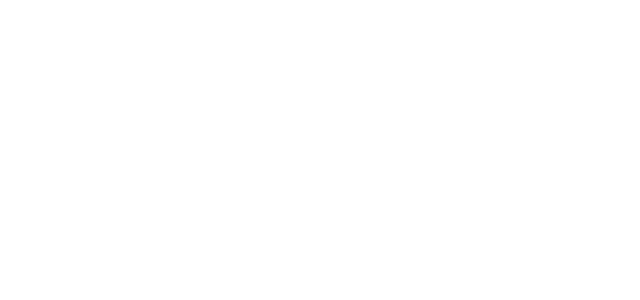
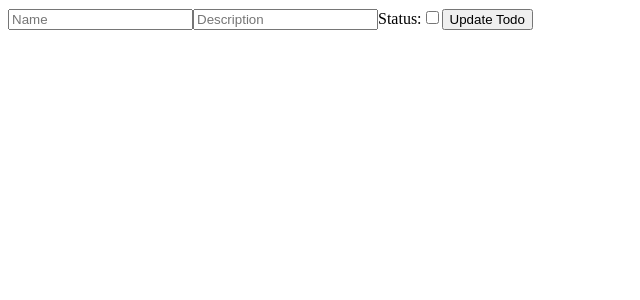
Before and after one commit to drcount-root/ToDo-List-App, a React (Vite) app: page /todo/edit/1 in a window 1280 px wide. Shown: the top 300 px of the page, without its empty margins (0-640 px from the left). Built offline with nearby package versions, Linux system fonts and the light colour scheme.

Commit message:
6 implemented

```diff
--- a/src/components/EditTodo/EditTodo.jsx
+++ b/src/components/EditTodo/EditTodo.jsx
@@ -1,34 +1,115 @@
+import { useState } from "react";
+import { useNavigate, useParams } from "react-router-dom";
+
+export default function EditTodo() {
+  const todoHeading = localStorage.getItem("heading");
+  const todoDescription = localStorage.getItem("description");
+  const todoStatus = localStorage.getItem("status");
+  const params = useParams();
+  const todoId = params.id;
+
+  const [todo, setTodo] = useState({
+    name: todoHeading,
+    description: todoDescription,
+    status: todoStatus,
+  });
+
+  const tokenId = localStorage.getItem("tokenId");
+  const navigate = useNavigate();
+
+  const updateTodo = async () => {
+    try {
+      const response = await fetch(
+        `https://todos-api-aeaf.onrender.com/api/v1/todo/update?id=${todoId}`,
+        {
+          method: "PUT",
+          headers: {
+            Authorization: "Bearer " + tokenId,
+            "Content-Type": "application/json",
+          },
+          body: JSON.stringify(todo),
+        }
+      );
+
+      if (!response.ok) {
+        throw new Error("Failed to update todo");
+      }
+
+      navigate("/todos");
+    } catch (error) {
+      console.error("Error updating todo:", error);
+    }
+  };
+
+  const handleInputChange = (e) => {
+    const { name, value, type, checked } = e.target;
+    const newValue = type === "checkbox" ? checked : value;
+    setTodo({
+      ...todo,
+      [name]: newValue,
+    });
+  };
+
+  return (
+    <>
+      <input
+        type="text"
+        name="name"
+        value={todo.name}
+        onChange={handleInputChange}
+        placeholder="Name"
+      />
+      <input
+        type="text"
+        name="description"
+        value={todo.description}
+        onChange={handleInputChange}
+        placeholder="Description"
+      />
+      <label>
+        Status:
+        <input
+          type="checkbox"
+          name="status"
+          checked={todo.status}
+          onChange={handleInputChange}
+        />
+      </label>
+      <button onClick={updateTodo}>Update Todo</button>
+    </>
+  );
+}
+
+
 // import { useState } from "react";
 // import { useParams, useNavigate } from "react-router-dom";
 
-const EditTodo = () => {
-//     const todoId = useParams().id;
-//     const navigate = useNavigate();
+// export default function EditTodo() {
+//   const navigate = useNavigate();
+//   const todoId = useParams().id;
+//   const tokenId = localStorage.getItem("tokenId");
+//   // get from lS
+//   const todoHeading = localStorage.getItem("heading");
+//   const todoDescription = localStorage.getItem("description");
+//   const todoStatus = localStorage.getItem("status");
+
+//   // state
 //   const [todo, setTodo] = useState({
-//     name: "",
-//     description: "",
-//     status: "",
+//     name: todoHeading,
+//     description: todoDescription,
+//     status: todoStatus,
 //   });
-//   const tokenId = localStorage.getItem("tokenId");
 
-//   const handleChange = (e) => {
-//     setTodo({
-//       ...todo,
-//       [e.target.name]: e.target.value,
-//       [e.target.description]: e.target.value,
-//       [e.target.status]: e.target.value,
-//     });
-//   };
-
-//   const handleSubmit = async (e) => {
-//     e.preventDefault();
+//   const handleEdit = async () => {
+//     console.log(todo.status)
 //     try {
-//       await fetch(
+//       const response = await fetch(
 //         `https://todos-api-aeaf.onrender.com/api/v1/todo/update?id=${todoId}`,
 //         {
 //           method: "PUT",
 //           headers: {
 //             Authorization: "Bearer " + tokenId,
+//             "Content-Type": "application/json",
 //             "Cache-Control": "no-cache",
 //             Accept: "*/*",
 //             "Accept-Encoding": "gzip, deflate, br",
@@ -37,57 +118,91 @@
 //           body: JSON.stringify(todo),
 //         }
 //       );
-//       console.log("Todo updated successfully");
+
+//       if (!response.ok) {
+//         throw new Error("Failed to edit todo");
+//       }
+
+//       if (response.ok) {
+//         // navigate("/todos");
+//         console.log('updated successfully')
+//       } else {
+//         throw new Error("Failed");
+//       }
+
+//       const data = await response.json();
+//       console.log(data);
+
+//       setTodo({
+//         name: "",
+//         description: "",
+//         status: false,
+//       });
+
 //     } catch (error) {
-//       console.error(error);
+//       console.error("Error editing todo:", error);
 //     }
 //   };
 
-//   const handleBack = () => {
-//     navigate('/todos');
-//   }
+//   // const handleHeadingChange = (e) => {
+//   //   setTodo((prev) => {
+//   //     return { ...prev, name: e.target.value };
+//   //   });
+//   //   console.log(e.target.value)
+//   // };
 
-  return
-// (
-//     <div>
-//       <h2>Edit Todo</h2>
-//       <form onSubmit={handleSubmit}>
-//         <div>
-//           <label htmlFor="name">Todo Name:</label>
-//           <input
-//             type="text"
-//             id="name"
-//             name="name"
-//             value={todo.name}
-//             onChange={handleChange}
-//           />
-//         </div>
-//         <div>
-//           <label htmlFor="description">Todo description:</label>
-//           <textarea
-//             id="description"
-//             name="description"
-//             value={todo.description}
-//             onChange={handleChange}
-//           ></textarea>
-//         </div>
-//         <div>
-//           <label htmlFor="status">Todo Status:</label>
-//           <select
-//             id="status"
-//             name="status"
-//             value={todo.status}
-//             onChange={handleChange}
-//           >
-//             <option value="pending">Pending</option>
-//             <option value="completed">Completed</option>
-//           </select>
-//         </div>
-//         <button type="submit">Update Todo</button>
-//         <button onClick={handleBack}>Back</button>
-//       </form>
-//     </div>
+//   // const handleDescriptionChange = (e) => {
+//   //   setTodo((prev) => {
+//   //     return { ...prev, description: e.target.value };
+//   //   });
+//   //   console.log(e.target.value)
+//   // };
+
+//   // const handleStatusChange = (e) => {
+//   //   setTodo((prev) => {
+//   //     return { ...prev, status: e.target.value };
+//   //   });
+//   //   console.log(e.target.value)
+//   // };
+
+//   const handleInputChange = (e) => {
+//     console.log(e.target)
+//     const { name, value, type, checked } = e.target;
+//     const newValue = type === 'checkbox' ? checked : value;
+//     setTodo({
+//       ...todo,
+//       [name]: newValue,
+//     });
+
+//     console.log(todo);
+//   };
+
+//   return (
+//     <>
+//       <input
+//         type="text"
+//         name="name"
+//         value={todo.name}
+//         onChange={handleInputChange}
+//         placeholder="Name"
+//       />
+//       <input
+//         type="text"
+//         name="description"
+//         value={todo.description}
+//         onChange={handleInputChange}
+//         placeholder="Description"
+//       />
+//       <label>
+//         Status:
+//         <input
+//           type="checkbox"
+//           name="status"
+//           checked={todo.status}
+//           onChange={handleInputChange}
+//         />
+//       </label>
+//       <button onClick={handleEdit}>Add Todo</button>
+//     </>
 //   );
-};
-
-export default EditTodo;
+// }
--- a/src/components/Login/Login.css
+++ b/src/components/Login/Login.css
@@ -1,7 +1,7 @@
 .main_container {
   display: flex;
   justify-content: center;
-  margin-top: 12%;
+  margin-top: 10%;
 }
 
 .login-form {
@@ -11,7 +11,7 @@
   margin-bottom: 1rem;
   background-color: rgb(226, 235, 142);
   padding: 30px;
-  width: 30%;
+  width: 25%;
   gap: 10px;
   border-radius: 7px;
 }
--- a/src/components/Login/Login.jsx
+++ b/src/components/Login/Login.jsx
@@ -55,6 +55,7 @@
     <>
       <div className="main_container">
         <form onSubmit={handleSubmit} className="login-form">
+        <h2>Login</h2>
           <input
             type="email"
             placeholder="Email"
--- a/src/components/ToDoDetails/ToDoDetails.jsx
+++ b/src/components/ToDoDetails/ToDoDetails.jsx
@@ -1,26 +1,30 @@
-// import React from 'react'
 import PropTypes from "prop-types";
 import { useEffect, useRef, useState } from "react";
 import { useParams, useNavigate } from "react-router-dom";
 
 export default function ToDoDetails() {
   const rendered = useRef(false);
-  const todoId = useParams().id;
-  console.log(todoId);
+  const params = useParams();
+  const todoId = params.id;
+  // console.log(todoId);
   const navigate = useNavigate();
   const tokenId = localStorage.getItem("tokenId");
+  const [loading, setLoading] = useState(true);
 
-  const [todoheading, setTodoheading] = useState('');
-  const [tododescription, setTododescription] = useState('');
-  const [todostatus, setTodostatus] = useState(false);
-  const [createdAt, setCreatedAt] = useState('');
-  const [createdBy, setCreatedBy] = useState('');
-  const [updatedAt, setUpdatedAt] = useState('');
+  const [todo, setTodo] = useState({
+    todoheading: "",
+    tododescription: "",
+    todostatus: "",
+    createdAt: "",
+    createdBy: "",
+    updatedAt: "",
+  });
 
   useEffect(() => {
     const getTodoDetails = async (tokenId) => {
       const response = await fetch(
-        `https://todos-api-aeaf.onrender.com/api/v1/todo/getById?id=${todoId}`, {
+        `https://todos-api-aeaf.onrender.com/api/v1/todo/getById?id=${todoId}`,
+        {
           method: "GET",
           headers: {
             Authorization: "Bearer " + tokenId,
@@ -32,13 +36,16 @@
         }
       );
       const body = await response.json();
-      console.log(body);
-      setTodoheading(body.name);
-      setTododescription(body.description);
-      setTodostatus(body.status);
-      setCreatedAt(body.createdAt)
-      setCreatedBy(body.createdBy)
-      setUpdatedAt(body.updatedAt)
+      // console.log(body);
+      setTodo({
+        todoheading: body.name,
+        tododescription: body.description,
+        todostatus: body.status,
+        createdAt: body.createdAt,
+        createdBy: body.createdBy,
+        updatedAt: body.updatedAt,
+      });
+      setLoading(false);
     };
 
     if (!rendered.current && tokenId) {
@@ -50,9 +57,14 @@
     };
   }, []);
 
-  /* new code
-  */
+  if (loading) {
+    return <div>Loading...</div>;
+  }
+
   const handleEdit = () => {
+    localStorage.setItem("heading", todo.todoheading);
+    localStorage.setItem("description", todo.tododescription);
+    localStorage.setItem("status", todo.todostatus);
     navigate(`/todo/edit/${todoId}`);
   };
 
@@ -72,6 +84,7 @@
         }
       );
 
+
       if (response.ok) {
         navigate("/todos");
       } else {
@@ -83,17 +96,17 @@
   };
 
   const handleBack = () => {
-    navigate('/todos');
-  }
+    navigate("/todos");
+  };
 
   return (
     <>
-      <h3>{todoheading}</h3>
-      <p>{tododescription}</p>
-      <p>{!todostatus ? "Active" : "Completed"}</p>
-      <p>{createdAt}</p>
-      <p>{createdBy}</p>
-      <p>{updatedAt}</p>
+      <h3>{todo.todoheading}</h3>
+      <p>{todo.tododescription}</p>
+      <p>{!todo.todostatus ? "Active" : "Completed"}</p>
+      <p>{todo.createdAt}</p>
+      <p>{todo.createdBy}</p>
+      <p>{todo.updatedAt}</p>
 
       <button onClick={handleEdit}>Edit</button>
       <button onClick={handleDelete}>Delete</button>
--- a/src/components/ToDos/ToDos.jsx
+++ b/src/components/ToDos/ToDos.jsx
@@ -60,7 +60,6 @@
       </Link>
       <div>
         {" "}
-        {/* Add a container class */}
         {todos.map((todo) => {
           return (
             <div key={todo._id}>
```
